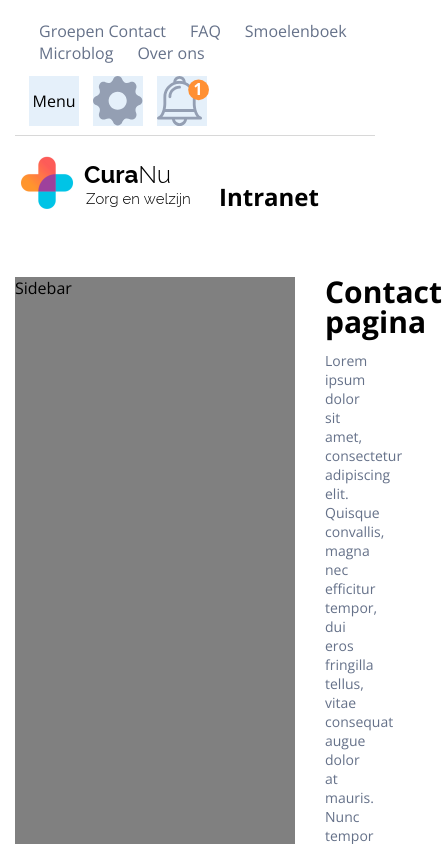
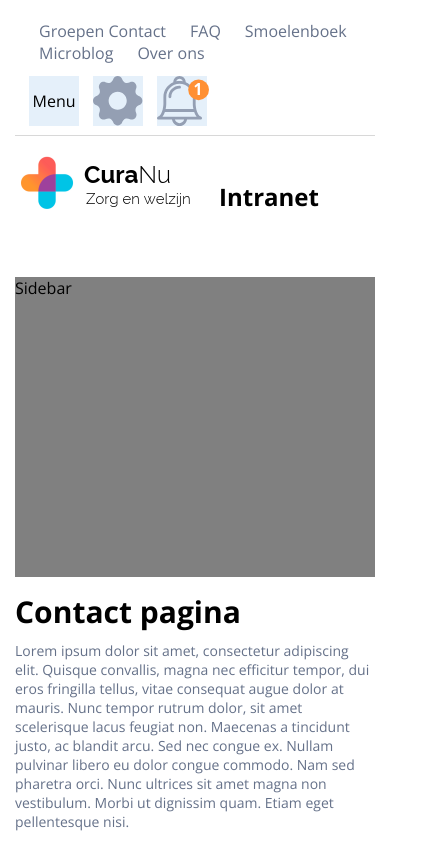
Before and after one commit to fixman93/Curanu, a React app: page /contact in a window 390 px wide. Shown: the top 844 px of the page, 442 px wide, since content can reach past the window. Built offline with nearby package versions, Linux system fonts and the light colour scheme.

Commit message:
add: Contact form responsive

```diff
--- a/src/containers/Contact/Contact.scss
+++ b/src/containers/Contact/Contact.scss
@@ -1,9 +1,15 @@
+@import '../../App.scss';
 .form.container {
   margin-bottom: 30px;
 }
 .contact-form {
   width: calc(100% - 280px);
   padding: 0 30px;
+  @include bp(small) {
+    width: 100%;
+    padding: 0;
+    margin-top: 20px;
+  }
   h1 {
     margin: 0;
     font-size: 30px;
--- a/src/containers/Contact/SideBar.scss
+++ b/src/containers/Contact/SideBar.scss
@@ -1,4 +1,10 @@
+@import '../../App.scss';
+
 .sideBar {
   width: 280px;
   background: gray;
+  @include bp(small) {
+    width: 100%;
+    min-height: 300px;
+  }
 }
--- a/src/containers/Dashboard/Dashboard.js
+++ b/src/containers/Dashboard/Dashboard.js
@@ -28,11 +28,11 @@ class Dashboard extends Component {
       class: this.state.collapsed ? '' : 'collapsed',
       showCards: info
     }, () => {
+      /*eslint-disable */
       if (this.state.showCards.open) {
         this.setState(prevState => ({
           showCards: !prevState.showCards['open'] === false
         }))
-        /*eslint-disable */
         this.state.showCards['open'] = false
       }
       else {
@@ -40,9 +40,8 @@ class Dashboard extends Component {
           showCards: !prevState.showCards['open'] === true
         }))
         this.state.showCards['open'] = true
-        /*eslint-enable */
       }
-
+      /*eslint-enable */
     })
   }
 
```
